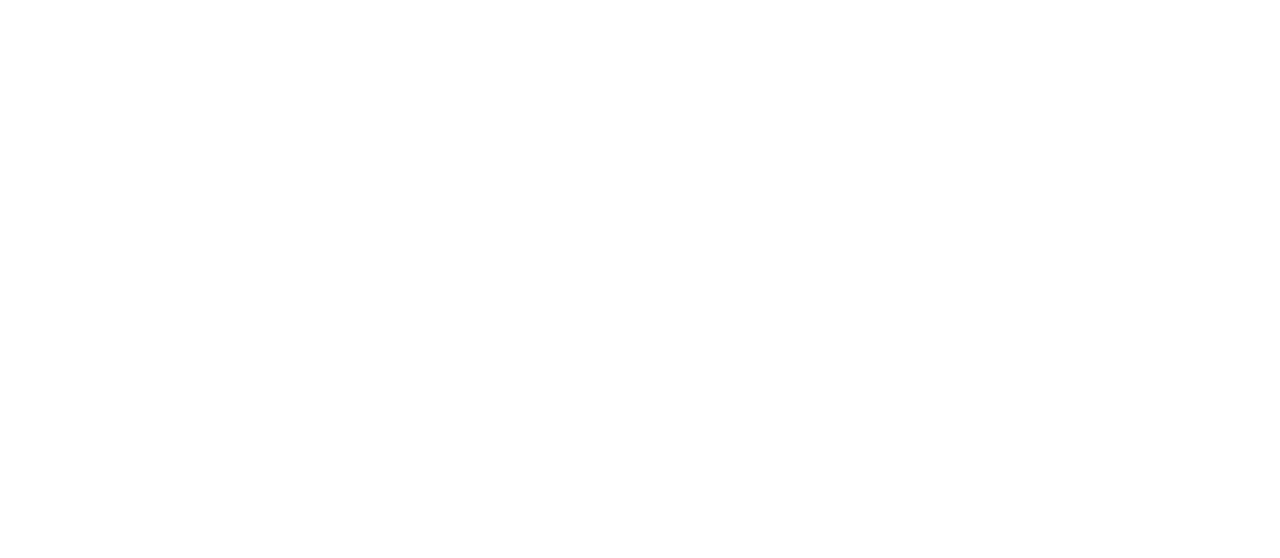
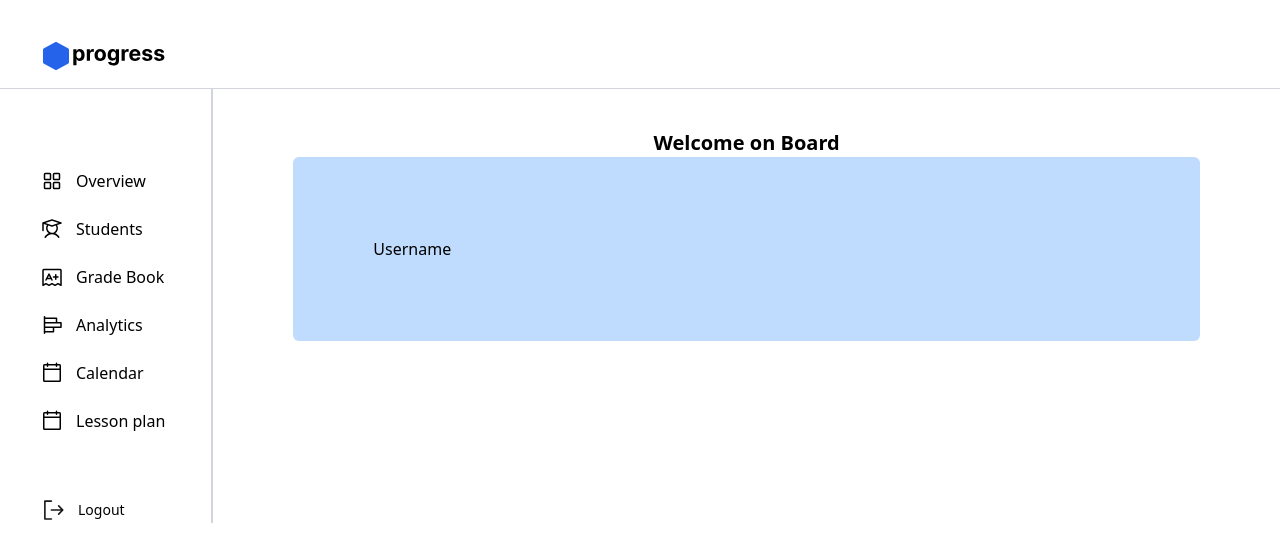
Before and after one commit to kitindi/progress, a React (Create React App) app: page /onboard in a window 1280 px wide. Before the commit this address had no page. Shown: the top 558 px of the page. Built offline with nearby package versions, Linux system fonts and the light colour scheme.

Commit message:
added auth page, sidenavbar and onboarding page

```diff
--- a/src/App.js
+++ b/src/App.js
@@ -2,6 +2,7 @@
 import Home from "./pages/home/Home";
 import Dashboard from "./pages/dashoard/Dashboard";
 import Signup from "./pages/auth/Signup";
+import Onboarding from "./pages/onboarding/Onboarding";
 
 function App() {
   return (
@@ -9,6 +10,7 @@
       <Router>
         <Routes>
           <Route path="/" element={<Home />} />
+          <Route path="/onboard" element={<Onboarding />} />
           <Route path="/dashboard" element={<Dashboard />} />
           <Route path="/signup" element={<Signup />} />
         </Routes>
--- /dev/null
+++ b/src/components/sidenav/SideNav.js
@@ -0,0 +1,62 @@
+import React from "react";
+import { Link } from "react-router-dom";
+import {
+  SquaresFour,
+  Student,
+  Exam,
+  ChartBarHorizontal,
+  CalendarBlank,
+  SignOut,
+} from "@phosphor-icons/react";
+
+const SideNav = () => {
+  return (
+    <div className="col-span-2  px-10 border-r-2 border-gray-300 flex flex-col justify-between gap-16">
+      <ul className="mt-20 flex flex-col gap-6">
+        <Link to="" className="flex gap-3 items-center">
+          <span>
+            <SquaresFour size={24} />
+          </span>
+          Overview
+        </Link>
+        <Link to="" className="flex gap-3 items-center">
+          <span>
+            <Student size={24} />
+          </span>
+          Students
+        </Link>
+        <Link to="" className="flex gap-3 items-center">
+          <span>
+            <Exam size={24} />
+          </span>
+          Grade Book
+        </Link>
+        <Link to="" className="flex gap-3 items-center">
+          <span>
+            <ChartBarHorizontal size={24} />
+          </span>
+          Analytics
+        </Link>
+        <Link to="" className="flex gap-3 items-center">
+          <span>
+            <CalendarBlank size={24} />
+          </span>
+          Calendar
+        </Link>
+        <Link to="" className="flex gap-3 items-center">
+          <span>
+            <CalendarBlank size={24} />
+          </span>
+          Lesson plan
+        </Link>
+      </ul>
+      <div>
+        <Link to="" className="text-sm flex items-center gap-3">
+          <SignOut size={26} color="#1a1919" /> Logout
+        </Link>
+      </div>
+    </div>
+  );
+};
+
+export default SideNav;
--- a/src/pages/auth/Auth.js
+++ b/src/pages/auth/Auth.js
@@ -1,14 +1,17 @@
 import { useState } from "react";
-import { Link } from "react-router-dom";
+import { Link, useNavigate } from "react-router-dom";
 import { Hexagon } from "@phosphor-icons/react";
 
 const Auth = () => {
   const [email, setEmail] = useState(" ");
   const [password, setPassword] = useState(" ");
 
+  const navigate = useNavigate();
+
   const authUser = (e) => {
     e.preventDefault();
     console.log(email, password);
+    navigate("/dashboard");
     setEmail("");
     setPassword("");
   };
@@ -106,13 +109,14 @@
                 </div>
 
                 <div>
-                  <button
+                  <Link
+                    to=""
                     type="submit"
                     onClick={authUser}
                     className="flex items-center justify-center w-full px-10 py-4 text-base font-medium text-center text-white transition duration-500 ease-in-out transform bg-blue-600 rounded-xl hover:bg-blue-700 focus:outline-none focus:ring-2 focus:ring-offset-2 focus:ring-blue-500"
                   >
                     Sign in
-                  </button>
+                  </Link>
                 </div>
                 <div className="flex items-center gap-8">
                   <div className="flex items-center">
--- a/src/pages/auth/Signup.js
+++ b/src/pages/auth/Signup.js
@@ -1,8 +1,9 @@
 import React from "react";
-import { Link } from "react-router-dom";
+import { Link, useNavigate } from "react-router-dom";
 import { Hexagon } from "@phosphor-icons/react";
 
 const Signup = () => {
+  const navigate = useNavigate();
   return (
     <section class="">
       <div class=" items-center px-5 py-12 lg:px-20">
@@ -83,6 +84,7 @@
                   <button
                     type="submit"
                     class="flex items-center justify-center w-full px-10 py-4 text-base font-medium text-center text-white transition duration-500 ease-in-out transform bg-blue-600 rounded-xl hover:bg-blue-700 focus:outline-none focus:ring-2 focus:ring-offset-2 focus:ring-blue-500"
+                    onClick={() => navigate("/onboard")}
                   >
                     Create account
                   </button>
--- a/src/pages/dashoard/Dashboard.js
+++ b/src/pages/dashoard/Dashboard.js
@@ -1,53 +1,13 @@
 import React from "react";
-import {
-  SquaresFour,
-  Student,
-  Exam,
-  ChartBarHorizontal,
-  CalendarBlank,
-} from "@phosphor-icons/react";
-import { Link } from "react-router-dom";
 import Navbar from "../../components/nav/Navbar";
+import SideNav from "../../components/sidenav/SideNav";
 
 const Dashboard = () => {
   return (
     <section className="w-full h-full">
       <Navbar />
-      <div className="max-w-7xl mx-auto  h-screen grid grid-cols-12 ">
-        <div className="col-span-2  px-10 border-r-2 border-gray-300">
-          <ul className="mt-20 flex flex-col gap-6">
-            <Link to="" className="flex gap-3 items-center">
-              <span>
-                <SquaresFour size={24} />
-              </span>
-              Overview
-            </Link>
-            <Link to="" className="flex gap-3 items-center">
-              <span>
-                <Student size={24} />
-              </span>
-              Students
-            </Link>
-            <Link to="" className="flex gap-3 items-center">
-              <span>
-                <Exam size={24} />
-              </span>
-              Grade Book
-            </Link>
-            <Link to="" className="flex gap-3 items-center">
-              <span>
-                <ChartBarHorizontal size={24} />
-              </span>
-              Analytics
-            </Link>
-            <Link to="" className="flex gap-3 items-center">
-              <span>
-                <CalendarBlank size={24} />
-              </span>
-              Calendar
-            </Link>
-          </ul>
-        </div>
+      <div className="max-w-7xl mx-auto  grid grid-cols-12 ">
+        <SideNav />
         <div className="col-span-10"></div>
       </div>
     </section>
--- /dev/null
+++ b/src/pages/onboarding/Onboarding.js
@@ -0,0 +1,29 @@
+import Navbar from "../../components/nav/Navbar";
+import SideNav from "../../components/sidenav/SideNav";
+
+const Onboarding = () => {
+  return (
+    <section className="w-full h-full">
+      <Navbar />
+      <div className="max-w-7xl mx-auto  grid grid-cols-12 ">
+        <SideNav />
+        <div className="col-span-10 px-20 py-10">
+          <div>
+            <h3 className="text-xl text-center font-semibold">
+              Welcome on Board
+            </h3>
+          </div>
+          <div className="w-full bg-blue-200 p-20 rounded-md">
+            <form action="">
+              <div>
+                <label htmlFor="">Username</label>
+              </div>
+            </form>
+          </div>
+        </div>
+      </div>
+    </section>
+  );
+};
+
+export default Onboarding;
```
Also changed, not shown: src/components/Navbar.js (deleted).
